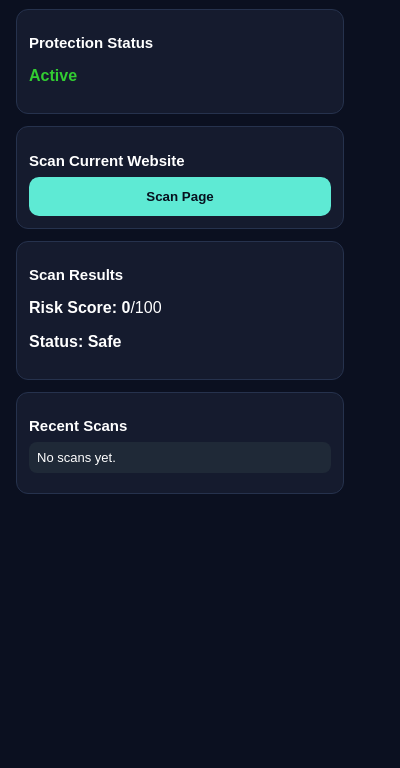
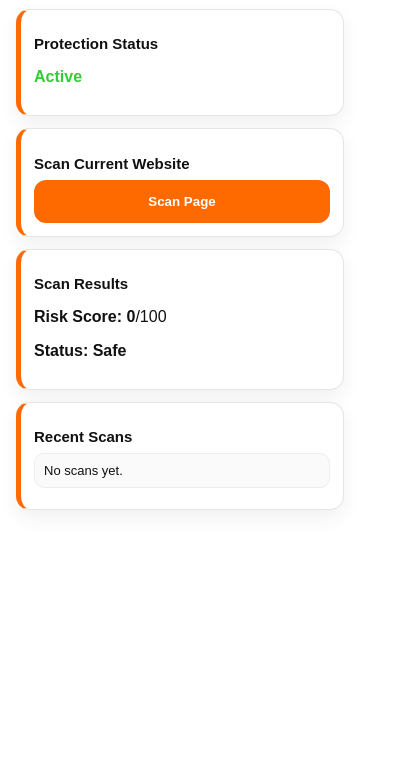
Before and after one commit to eastcoastslayer/scam-link-extension-, a browser extension: page popup.html in a window 400 px wide. Shown: the part 76-844 px from the top of the page. Drawn offline with Linux system fonts and the light colour scheme.

Commit message:
Update styles.css

```diff
--- a/styles.css
+++ b/styles.css
@@ -1,13 +1,13 @@
 * {
   box-sizing: border-box;
-  font-family: Arial, sans-serif;
+  font-family: Arial, Helvetica, sans-serif;
 }
 
 body {
   margin: 0;
   width: 360px;
-  background: #0b1020;
-  color: #ffffff;
+  background: #ffffff;
+  color: #111111;
 }
 
 .container {
@@ -17,23 +17,27 @@ body {
 h1 {
   font-size: 22px;
   margin-bottom: 16px;
-  color: #5eead4;
+  color: #ff6a00;
+  letter-spacing: -0.5px;
 }
 
 h2 {
   font-size: 15px;
   margin-bottom: 8px;
+  color: #111111;
 }
 
 .status-card,
 .scan-card,
 .results-card,
 .history-card {
-  background: #151b2e;
-  border: 1px solid #26324d;
-  border-radius: 12px;
-  padding: 12px;
+  background: #ffffff;
+  border: 1px solid #e5e5e5;
+  border-left: 5px solid #ff6a00;
+  border-radius: 14px;
+  padding: 13px;
   margin-bottom: 12px;
+  box-shadow: 0 8px 20px rgba(0, 0, 0, 0.06);
 }
 
 #protection-status {
@@ -43,31 +47,33 @@ h2 {
 button {
   width: 100%;
   padding: 12px;
-  border: none;
-  border-radius: 10px;
-  background: #5eead4;
-  color: #07111f;
+  border: 2px solid #ff6a00;
+  border-radius: 12px;
+  background: #ff6a00;
+  color: #ffffff;
   font-weight: bold;
   cursor: pointer;
+  transition: 0.2s ease;
 }
 
 button:hover {
-  background: #2dd4bf;
+  background: #ffffff;
+  color: #ff6a00;
+  box-shadow: 0 0 12px rgba(255, 106, 0, 0.45);
 }
 
-#risk-score {
-  font-weight: bold;
-}
-
+#risk-score,
 #risk-status {
   font-weight: bold;
 }
 
 #reasons-container p {
-  background: #1f2937;
-  padding: 8px;
+  background: #fff3e8;
+  border-left: 4px solid #ff6a00;
+  padding: 9px;
   border-radius: 8px;
   font-size: 13px;
+  color: #111111;
 }
 
 #history-list {
@@ -77,13 +83,23 @@ button:hover {
 }
 
 #history-list li {
-  background: #1f2937;
+  background: #fafafa;
   margin-bottom: 8px;
-  padding: 8px;
-  border-radius: 8px;
+  padding: 9px;
+  border-radius: 10px;
   font-size: 13px;
+  border: 1px solid #eeeeee;
 }
 
 small {
-  color: #cbd5e1;
+  color: #555555;
 }
+
+label {
+  font-size: 14px;
+  color: #222222;
+}
+
+input[type="checkbox"] {
+  accent-color: #ff6a00;
+}
```
